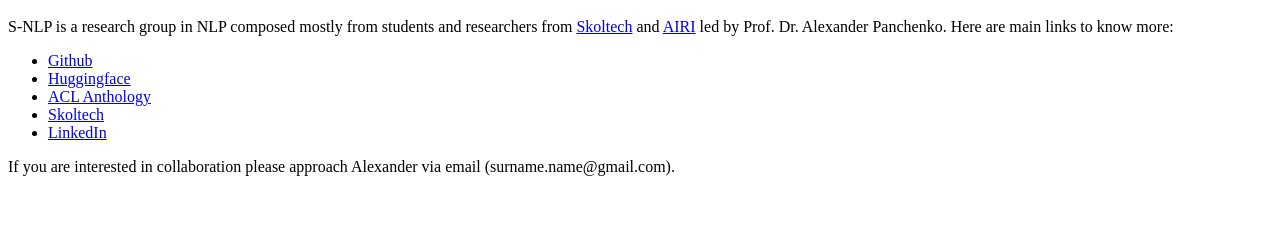
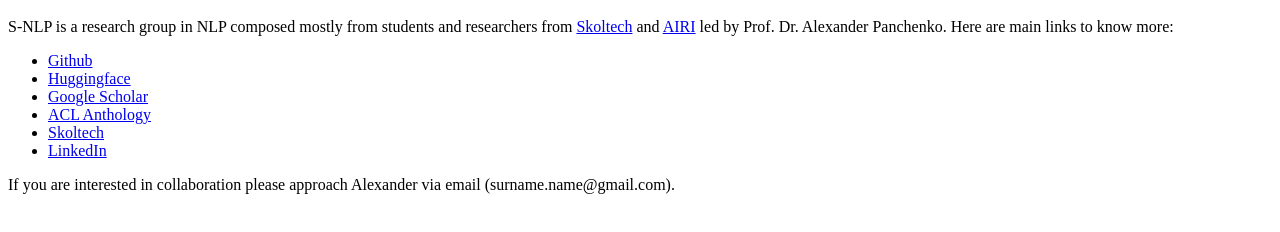
Before and after one commit to s-nlp/s-nlp.github.io, a plain HTML site: page index.html in a window 1280 px wide. Shown: the part 48-280 px from the top of the page. Drawn offline with Linux system fonts and the light colour scheme.

Commit message:
Update index.html

```diff
--- a/index.html
+++ b/index.html
@@ -8,7 +8,7 @@ Here are main links to know more:
 
 <li><a href="https://github.com/s-nlp/">Github</a></li>
 <li><a href="https://huggingface.co/s-nlp">Huggingface</a></li>
-<li><a href="https://scholar.google.com/citations?user=BYba9hcAAAAJ>Google Scholar</a></li>
+<li><a href="https://scholar.google.com/citations?user=BYba9hcAAAAJ">Google Scholar</a></li>
 <li><a href="https://aclanthology.org/people/alexander-panchenko">ACL Anthology</a></li>
 <li><a href="https://www.skoltech.ru/en/laboratories/natural-language-processing-lab/">Skoltech</a></li>
 <li><a href="https://ru.linkedin.com/in/alexander-panchenko-63375645">LinkedIn</a></li>
```
